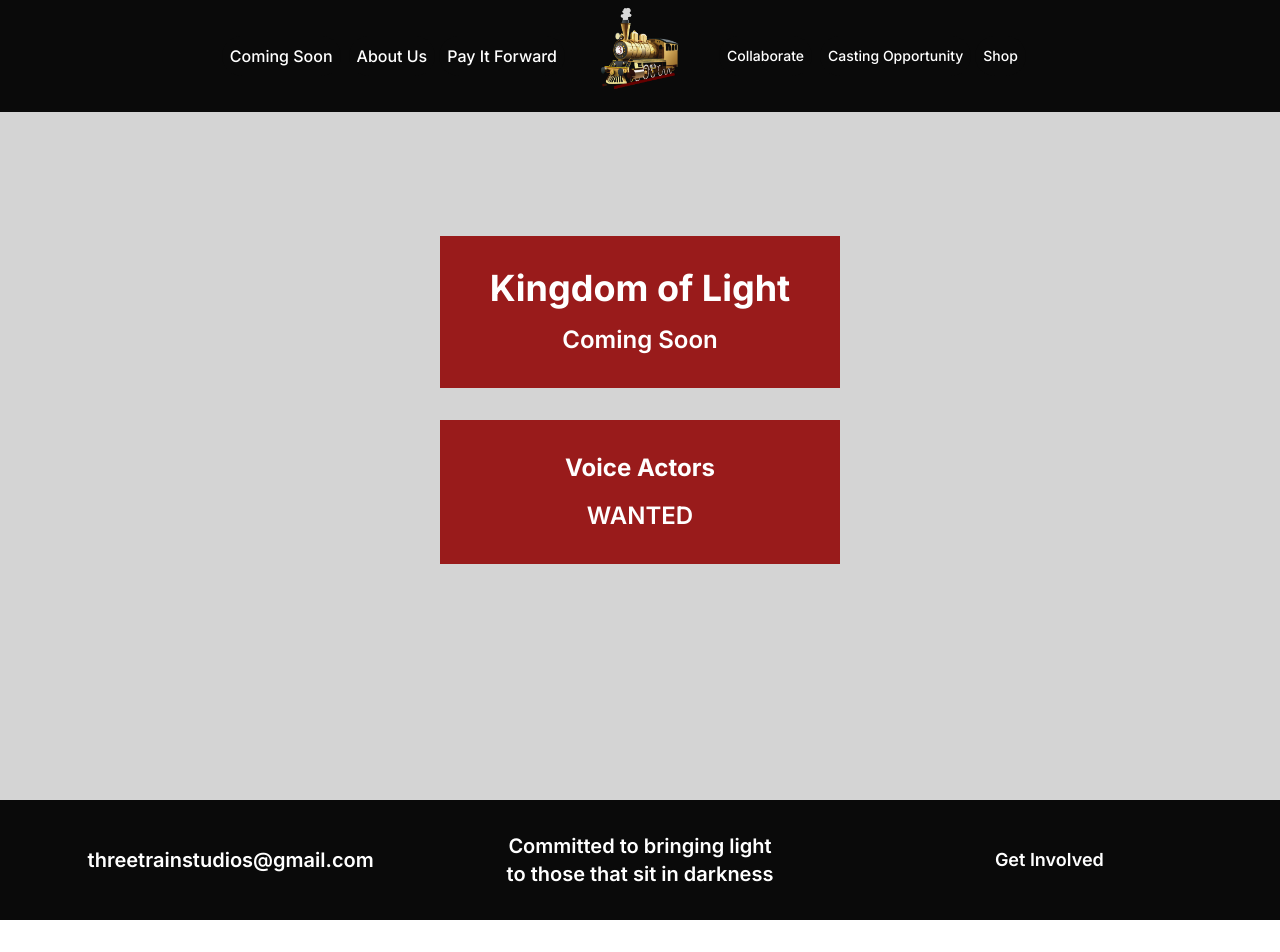
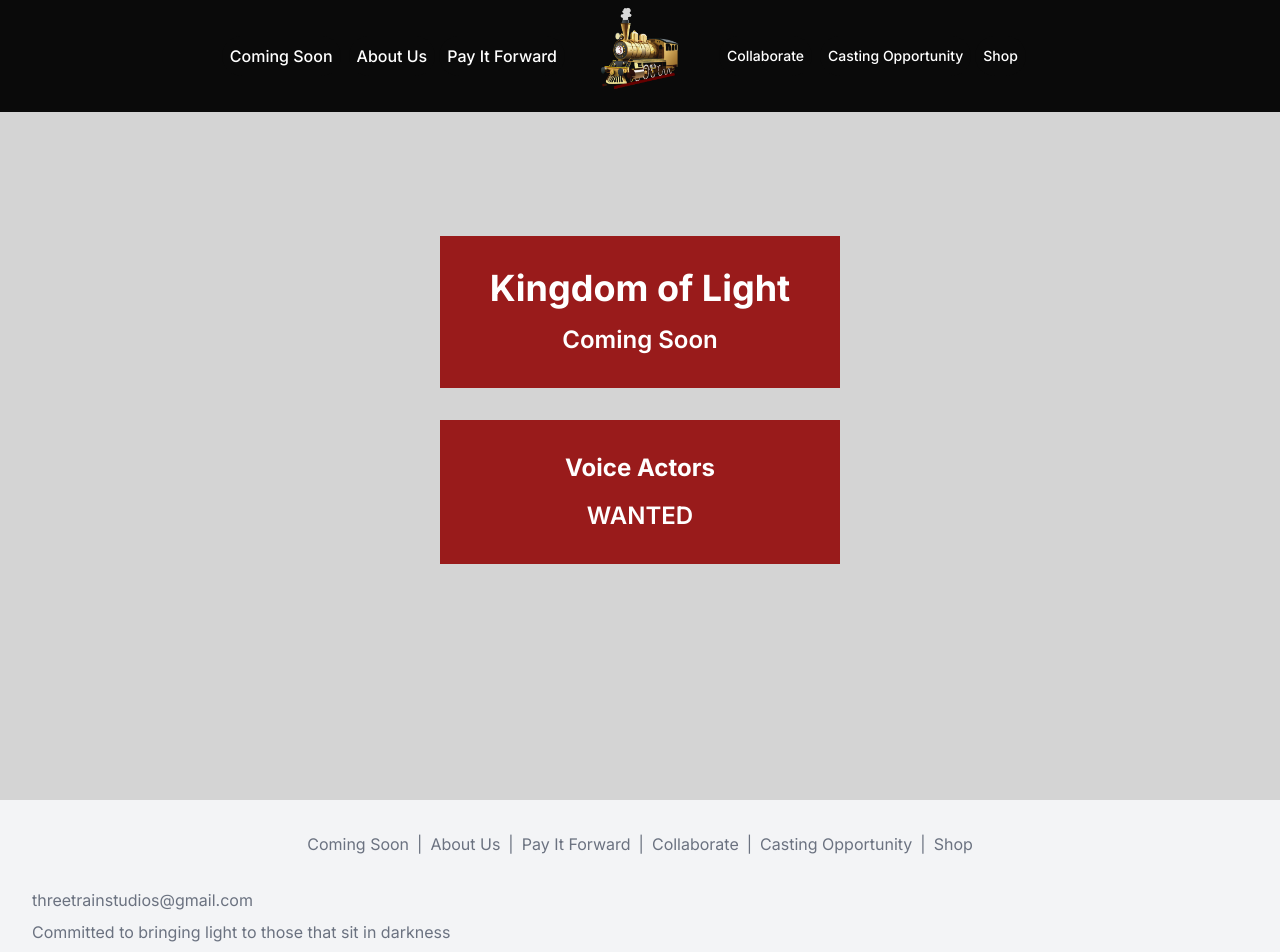
Before and after one commit to ImTaliesin/ThreeTrainStudiosWebsite, a Next.js app: page / in a window 1280 px wide. Shown: the top 952 px of the page. Before the commit the page ends 920 px from the top, so only its background shows below. Built offline with nearby package versions, Linux system fonts and the light colour scheme.

Commit message:
added pages

```diff
--- /dev/null
+++ b/src/app/about/page.tsx
@@ -0,0 +1,9 @@
+import React from 'react'
+
+export default function page() {
+  return (
+    <div>
+
+    </div>
+  )
+}
--- /dev/null
+++ b/src/app/casting/page.tsx
@@ -0,0 +1,9 @@
+import React from 'react'
+
+export default function page() {
+  return (
+    <div>
+
+    </div>
+  )
+}
--- /dev/null
+++ b/src/app/collaborate/page.tsx
@@ -0,0 +1,9 @@
+import React from 'react'
+
+export default function page() {
+  return (
+    <div>
+
+    </div>
+  )
+}
--- /dev/null
+++ b/src/app/coming-soon/page.tsx
@@ -0,0 +1,9 @@
+import React from 'react'
+
+export default function page() {
+  return (
+    <div>
+
+    </div>
+  )
+}
--- a/src/app/layout.tsx
+++ b/src/app/layout.tsx
@@ -16,7 +16,7 @@ export default function RootLayout({ children }: any) {
 			<head />
 			<body
 				className={cn(
-					'min-h-screen bg-background font-sans antialiased',
+					'font-sans antialiased',
 					fontSans.variable
 				)}>
 				{children}
--- /dev/null
+++ b/src/app/pay-it-forward/page.tsx
@@ -0,0 +1,9 @@
+import React from 'react'
+
+export default function page() {
+  return (
+    <div>
+
+    </div>
+  )
+}
--- /dev/null
+++ b/src/app/shop/page.tsx
@@ -0,0 +1,9 @@
+import React from 'react'
+
+export default function page() {
+  return (
+    <div>
+
+    </div>
+  )
+}
--- a/src/components/ui/footer.tsx
+++ b/src/components/ui/footer.tsx
@@ -1,23 +1,40 @@
 import React from 'react';
+import Link from 'next/link';
 import { cn } from '@/lib/utils';
+
+const FooterItem = ({ href, children }: any) => (
+	<li className='mb-2 md:mb-0'>
+		<Link
+			href={href}
+			className={cn('text-gray-500 hover:text-gray-700 mx-1')}>
+			{children}
+		</Link>
+	</li>
+);
 
 export default function Footer() {
 	return (
-		<footer className={cn('bg-neutral-950 py-8 text-white')}>
-			<div className='container mx-auto grid grid-cols-1 gap-3 md:grid-cols-3'>
-				<div className='flex flex-col items-center justify-center text-center md:text-left'>
-					<h3 className='md:text-xl font-semibold'>
-						threetrainstudios@gmail.com
-					</h3>
-				</div>
-				<div className='flex items-center justify-center text-center'>
-					<h3 className='md:text-xl font-semibold'>
-						Committed to bringing light
-						<br className='hidden md:block' /> to those that sit in darkness
-					</h3>
-				</div>
-				<div className='flex flex-col items-center justify-center text-center md:text-left'>
-					<h3 className='md:text-lg font-semibold'>Get Involved</h3>
+		<footer className='bg-gray-100 py-8'>
+			<div className='container mx-auto px-8'>
+				<ul className='flex flex-wrap justify-center'>
+					<FooterItem href='/coming-soon'>Coming Soon</FooterItem>
+					<span className='mx-1 text-gray-500'>|</span>
+					<FooterItem href='/about'>About Us</FooterItem>
+					<span className='mx-1 text-gray-500'>|</span>
+					<FooterItem href='/pay-it-forward'>Pay It Forward</FooterItem>
+					<span className='md:visible mx-1 text-gray-500'>|</span>
+					<FooterItem href='/collaborate'>Collaborate</FooterItem>
+					<span className='mx-1 text-gray-500'>|</span>
+					<FooterItem href='/casting'>Casting Opportunity</FooterItem>
+					<span className='mx-1 text-gray-500'>|</span>
+					<FooterItem href='/shop'>Shop</FooterItem>
+				</ul>
+				<div className='mt-8 text-center md:text-left'>
+					<p className='text-gray-500'>threetrainstudios@gmail.com</p>
+					<p className='mt-2 text-gray-500'>
+						Committed to bringing light to those that sit in darkness
+					</p>
+					<p className='mt-4 text-gray-700 font-bold'>Get Involved</p>
 				</div>
 			</div>
 		</footer>
--- a/src/components/ui/hero.tsx
+++ b/src/components/ui/hero.tsx
@@ -5,7 +5,7 @@ export default function Hero() {
 	return (
 		<div
 			className={cn(
-				'bg-neutral-300 min-h-screen flex flex-col items-center justify-center'
+				'bg-neutral-300 min-h-dvh flex flex-col items-center justify-center'
 			)}>
 			<div className='w-[400px] bg-red-800 text-white text-center py-8 px-12 mb-8'>
 				<h2 className='text-4xl font-bold mb-4'>Kingdom of Light</h2>
```
